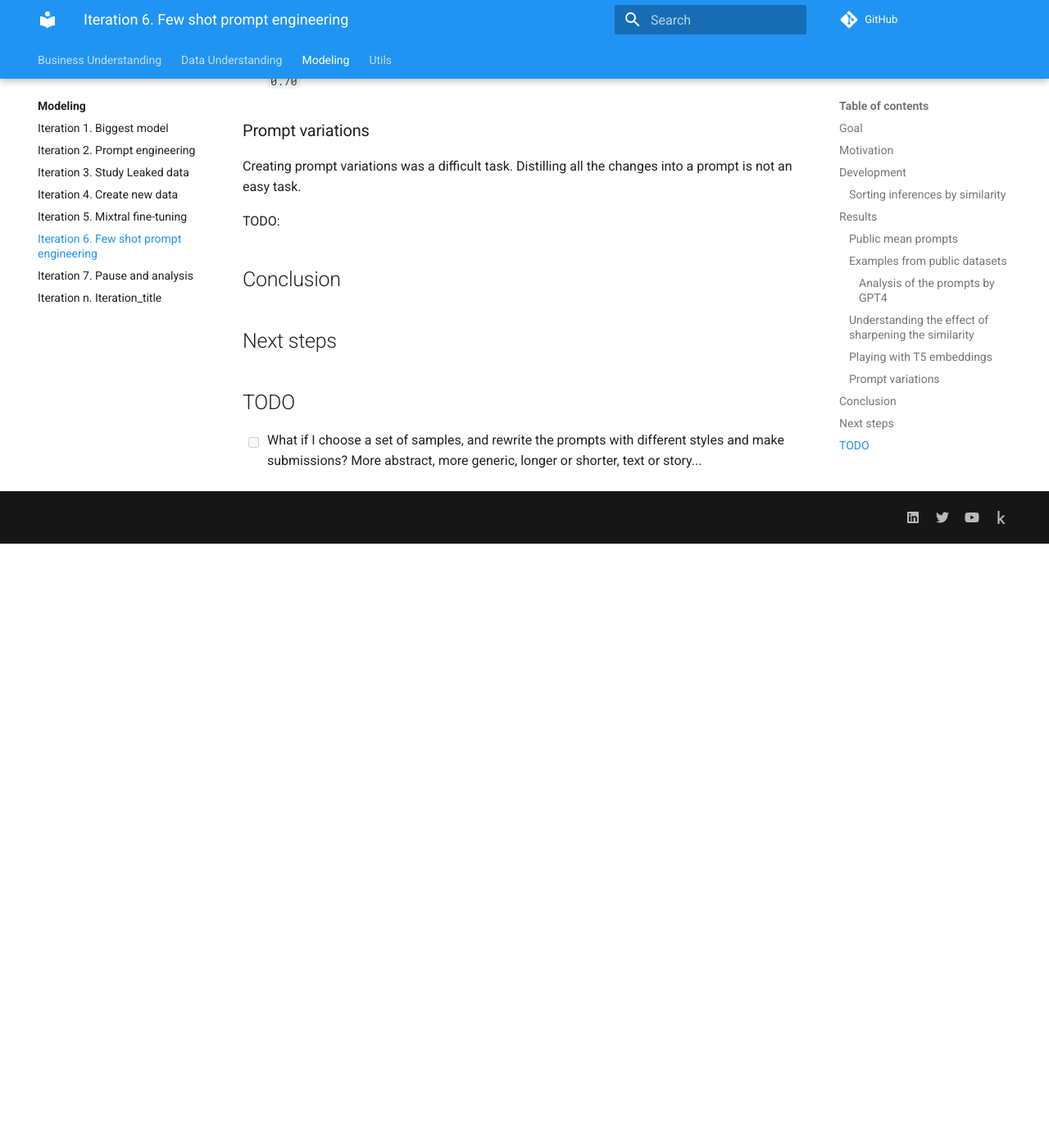
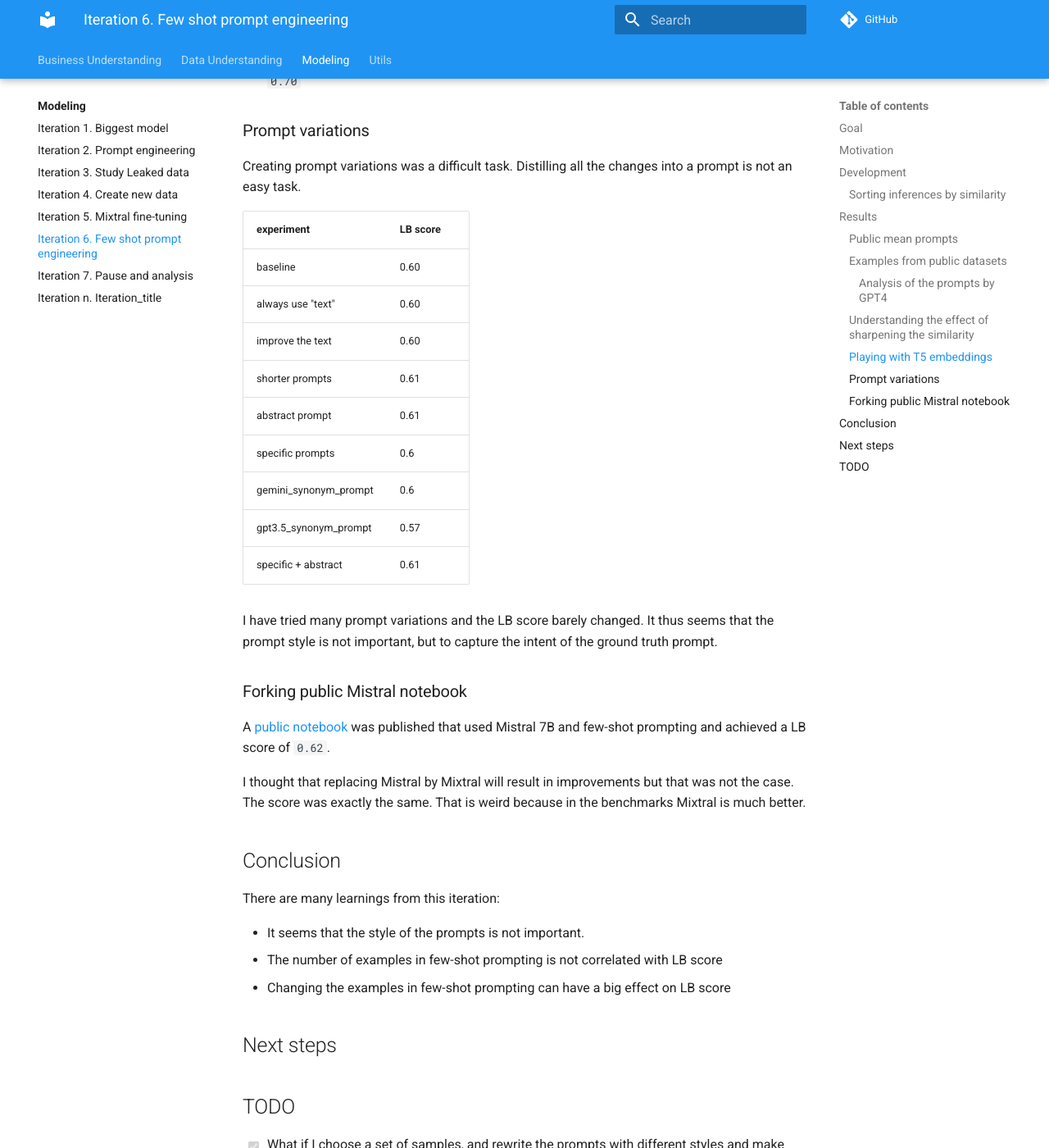
Before and after one commit to ironbar/prompt_recovery, an MkDocs documentation site: the page built from docs/modeling/Iteration_06_few_shot_prompt_engineering.md, in a window 1280 px wide and 1400 px high, scrolled down 3924 px. Shown: the whole window at 82% size. Built offline with MkDocs 1.6.1 and Material for MkDocs 9.7.7, drawn with Linux system fonts in a browser that asks for light colours; comment, search, counter and statistics services are not loaded; before the commit the page ends 4587 px from its top, so only the background shows below that.

Commit message:
updated documentation

```diff
--- a/docs/modeling/Iteration_06_few_shot_prompt_engineering.md
+++ b/docs/modeling/Iteration_06_few_shot_prompt_engineering.md
@@ -115,12 +115,39 @@ If `Improve the text to this.` is scoring `0.60` and a naive Mixtral model score
 
 Creating prompt variations was a difficult task. Distilling all the changes into a prompt is not an easy task.
 
-TODO:
+| experiment            | LB score |
+|-----------------------|----------|
+| baseline              | 0.60     |
+| always use "text"     | 0.60     |
+| improve the text      | 0.60     |
+| shorter prompts       | 0.61     |
+| abstract prompt       | 0.61     |
+| specific prompts      | 0.6      |
+| gemini_synonym_prompt | 0.6      |
+| gpt3.5_synonym_prompt | 0.57     |
+| specific + abstract   | 0.61     |
+
+I have tried many prompt variations and the LB score barely changed. It thus seems that the prompt
+style is not important, but to capture the intent of the ground truth prompt.
+
+### Forking public Mistral notebook
+
+A [public notebook](https://www.kaggle.com/code/richolson/mistral-7b-prompt-recovery-version-2) was published
+that used Mistral 7B and few-shot prompting and achieved a LB score of `0.62`.
+
+I thought that replacing Mistral by Mixtral will result in improvements but that was not the case. The score
+was exactly the same. That is weird because in the benchmarks Mixtral is much better.
 
 ## Conclusion
+
+There are many learnings from this iteration:
+
+- It seems that the style of the prompts is not important.
+- The number of examples in few-shot prompting is not correlated with LB score
+- Changing the examples in few-shot prompting can have a big effect on LB score
 
 ## Next steps
 
 ## TODO
 
-- [ ] What if I choose a set of samples, and rewrite the prompts with different styles and make submissions? More abstract, more generic, longer or shorter, text or story...
+- [x] What if I choose a set of samples, and rewrite the prompts with different styles and make submissions? More abstract, more generic, longer or shorter, text or story...
```
Also changed, not shown: docs/modeling/Iteration_07_pause_and_analysis.md (+2 -1 lines).
